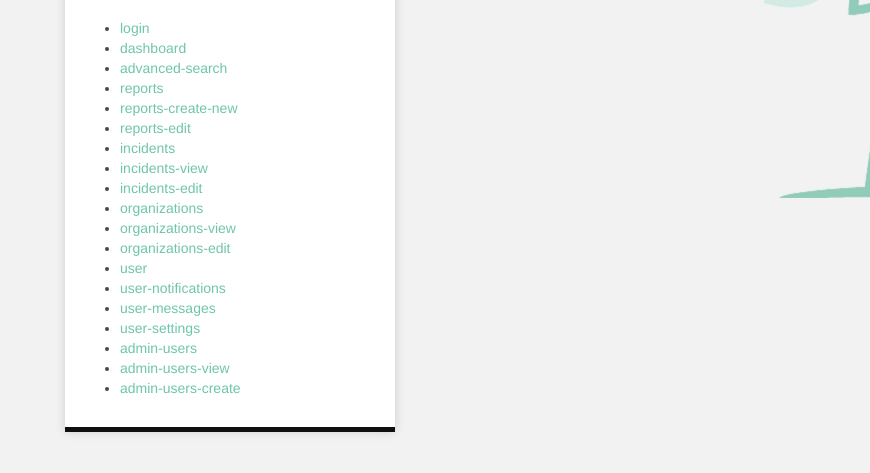
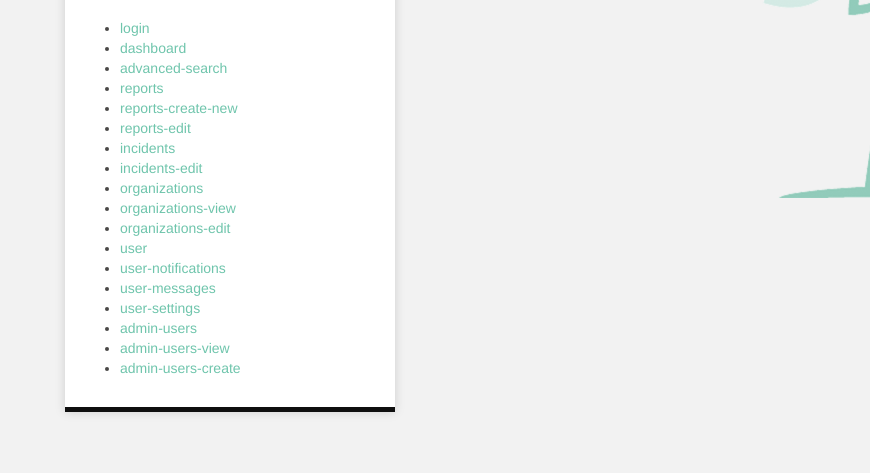
Before and after one commit to waatltd/hatecrime-demo, a plain HTML site: page index.html in a window 1280 px wide. Shown: the part 191-664 px from the top of the page, without its empty margins (410-1280 px from the left). Drawn offline with nearby package versions, Linux system fonts and the light colour scheme.

Commit message:
Remove incidents-view from list of prototypes

```diff
--- a/index.html
+++ b/index.html
@@ -25,7 +25,6 @@
         <li><a href="reports-view.html">reports-create-new</a></li>
         <li><a href="reports-edit.html">reports-edit</a></li>
         <li><a href="incidents.html">incidents</a></li>
-        <li><a href="incidents-view.html">incidents-view</a></li>
         <li><a href="incidents-edit.html">incidents-edit</a></li>
         <li><a href="organizations.html">organizations</a></li>
         <li><a href="organizations-view.html">organizations-view</a></li>
```
